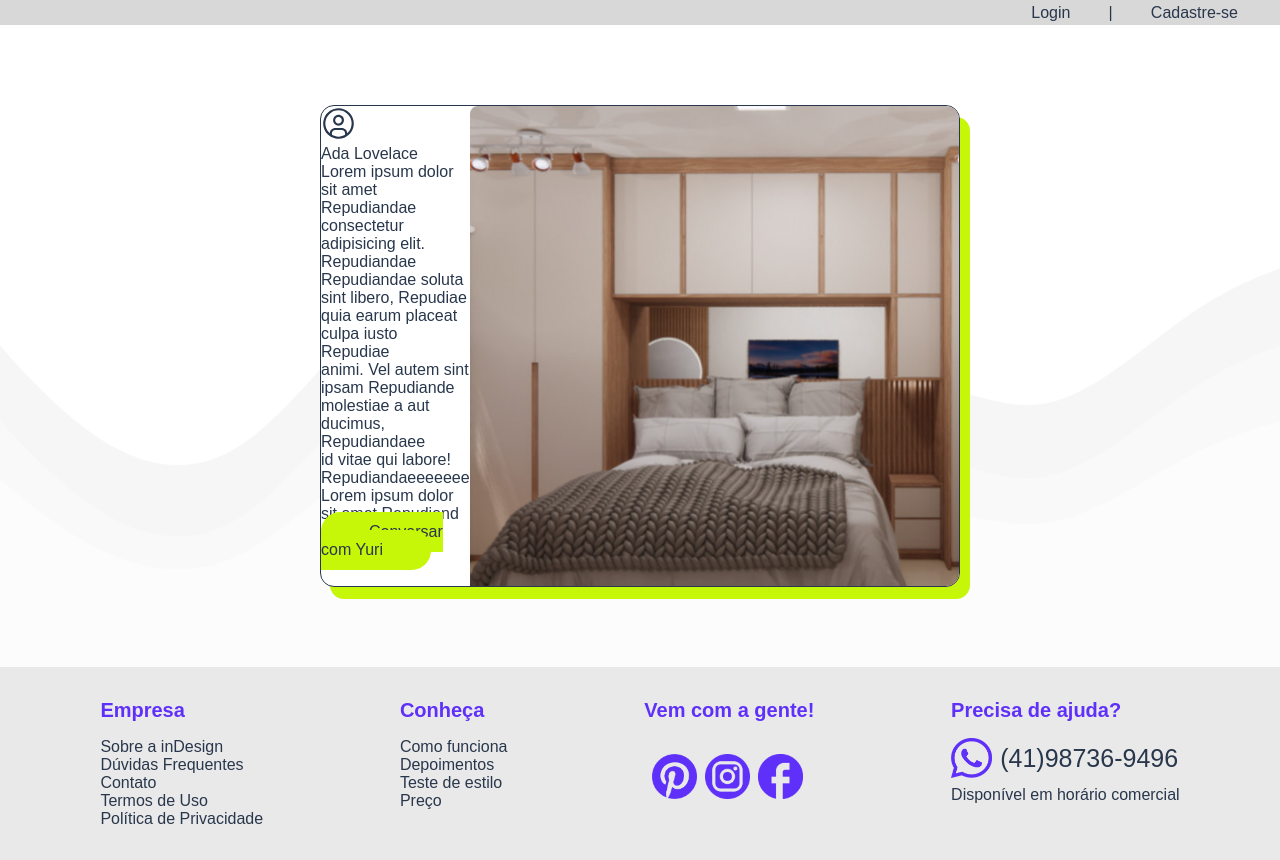
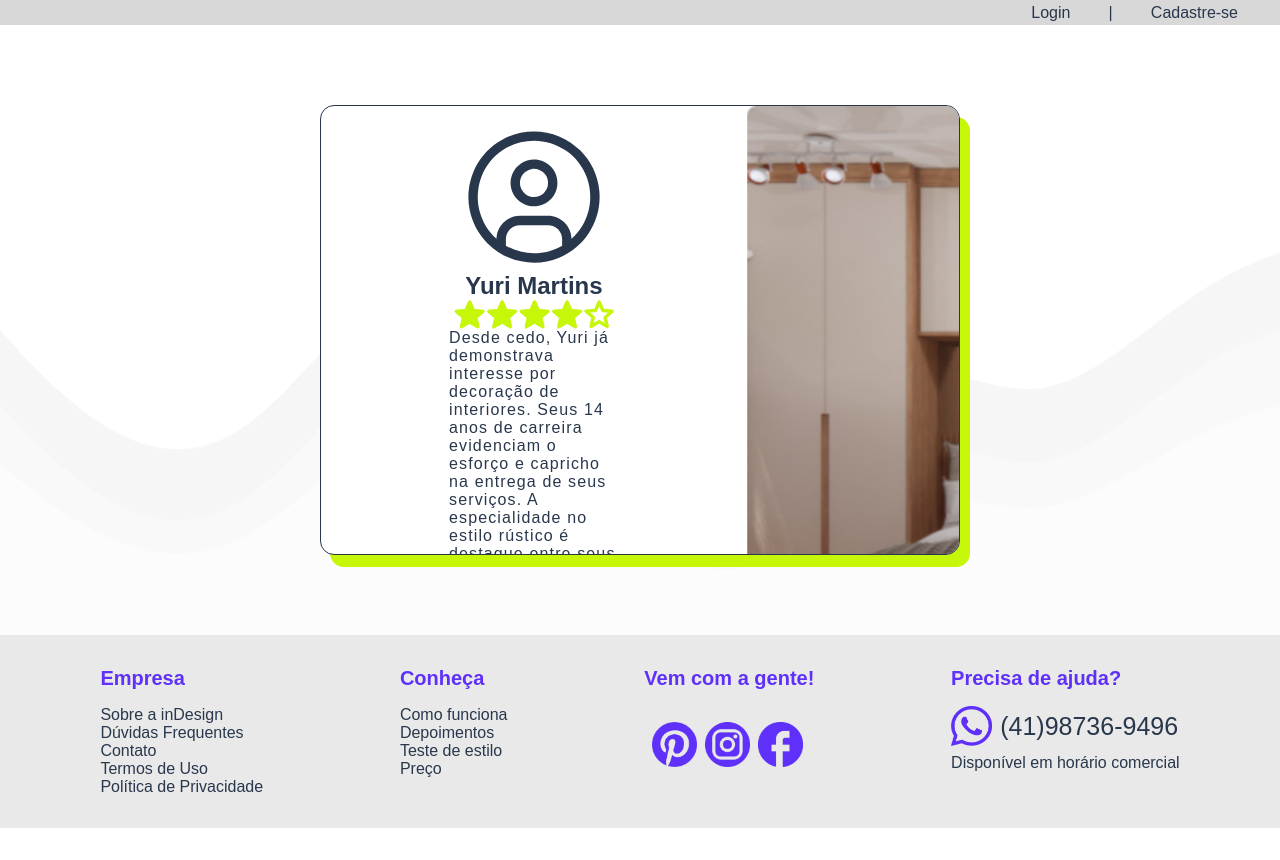
Before and after one commit to PI-senac/inDesign, a PHP site: page /pages/profissionais/contatar-profissional.html in a window 1280 px wide. Shown: the part 66-926 px from the top of the page. After the commit the page ends 894 px from the top, so only its background shows below. Run offline with PHP 8.4, Linux system fonts and the light colour scheme.

Commit message:
mais alterações

```diff
--- a/pages/profissionais/contatar-profissional.html
+++ b/pages/profissionais/contatar-profissional.html
@@ -33,9 +33,10 @@
 
 <section class="pag-decorador">
     <div class="esquerda">
-            <img src="/inDesign/img/user avatar.svg">
-            <p id="paragrafo_estilo6">Ada Lovelace</p>
-            <p class="paragrafo_estilo7">Lorem ipsum dolor sit amet Repudiandae<br>consectetur adipisicing elit. Repudiandae <br>Repudiandae soluta  sint libero, Repudiae<br>quia earum placeat culpa iusto Repudiae<br>animi. Vel autem sint ipsam Repudiande<br>molestiae a aut ducimus, Repudiandaee<br>id vitae qui labore! Repudiandaeeeeeee<br>Lorem ipsum dolor sit amet Repudiand</p>
+            <img src="/inDesign/img/user avatar.svg" class="foto-decorador">
+            <h3 class="nome-decorador">Yuri Martins</h3>
+            <img src="/inDesign/img/4 estrelas.svg" alt="">
+            <p class="paragrafo_estilo7">Desde cedo, Yuri já demonstrava interesse por decoração de interiores. Seus 14 anos de carreira evidenciam o esforço e capricho na entrega de seus serviços. A especialidade no estilo rústico é destaque entre seus colegas!</p>
             <a class="botao">Conversar com Yuri</a>
     </div>
     <div class="direita">
@@ -51,15 +52,8 @@
               <div class="swiper-slide"><img class="slide-img" src="/inDesign/img/foto4_740x500.jpeg" alt="livro de fantasia"></div>
               <div class="swiper-slide"><img class="slide-img" src="/inDesign/img/foto5_740x500.jpeg" alt="livro de horror"></div>
             </div>
+            </div>
         </div>
-    </div>
-<!--         <div class="swiper wrapper">
-            <img src="/inDesign/img/foto1_740x500.png">
-            <img src="/inDesign/img/foto2_740x500.jpg">
-            <img src="/inDesign/img/foto3_740x500.jpeg">
-            <img src="/inDesign/img/foto4_740x500.jpeg">
-            <img src="/inDesign/img/foto5_740x500.jpeg">
-        </div> -->
     </div>
 </section>
 
--- a/styles/contatar-especialista.css
+++ b/styles/contatar-especialista.css
@@ -13,12 +13,31 @@
     border-radius: 14px;
     background-color: #FFF;
     overflow: hidden;
-    height: 60vh;
+    height: 56vh;
     color: var(--font-color);
     margin: 5rem 20rem;
 }
 
 .direita{
-    width: 820px;
-    height: 800px;
+    width: 880px;
 }
+
+.slide-img{
+    height: 600px;
+}
+
+.esquerda{
+    display: flex;
+    flex-direction: column;
+    justify-content: space-around;
+    align-items: center;
+    padding: 1rem 8rem;
+}
+
+.foto-decorador{
+    width: 150px;
+}
+
+.esquerda p{
+    letter-spacing: .3mm;
+}
```
